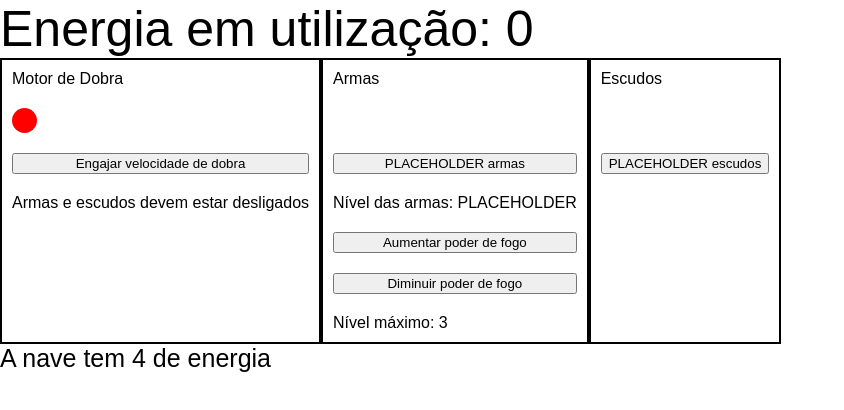
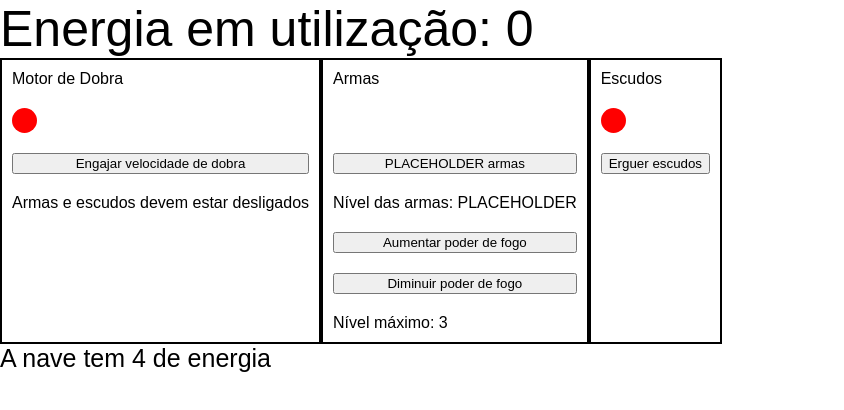
Before and after one commit to Hfreitas/sd-03-live-lectures, a React (Create React App) app in the folder enterprise-bridge-panel/: page / in a window 1280 px wide. Shown: the top 410 px of the page, without its empty margins (0-844 px from the left). Built offline with nearby package versions, Linux system fonts and the light colour scheme; the HTML template or start-up script is replaced by a standard one.

Commit message:
Enable/disable shield generator, showing its corresponding status

```diff
--- a/enterprise-bridge-panel/src/components/ShieldGenerator.js
+++ b/enterprise-bridge-panel/src/components/ShieldGenerator.js
@@ -1,14 +1,20 @@
-import React from 'react';
-
+import React, { useContext } from 'react';
+import { EnterpriseContext } from './EnterpriseContext'
 import './Panel.css';
 
 export default function ShieldGenerator() {
+  const {
+    shieldsOnline,
+    raiseShields,
+    lowerShields,
+  } = useContext(EnterpriseContext);
+
   return (
     <div className="panel">
       <span>Escudos</span>
-      <div className={`alert-light`} />
-        <button onClick={() => alert('clicou')}>
-        {`PLACEHOLDER`} escudos
+      <div className={`alert-light ${shieldsOnline ? 'green-light' : 'red-light'}`} />
+        <button onClick={shieldsOnline ? lowerShields : raiseShields}>
+        {`${shieldsOnline ? 'Baixar' : 'Erguer'} escudos`}
       </button>
     </div>
   );
```
